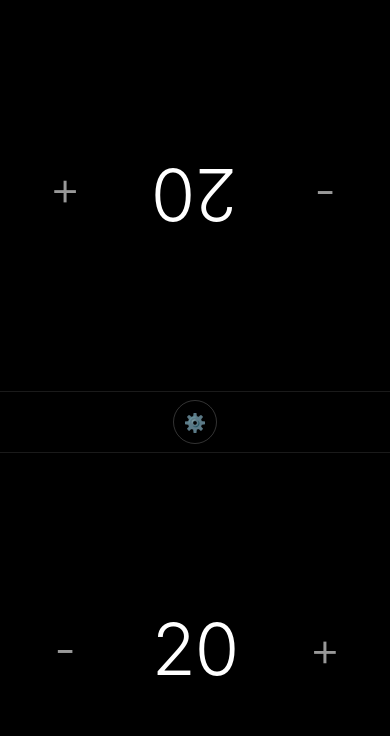
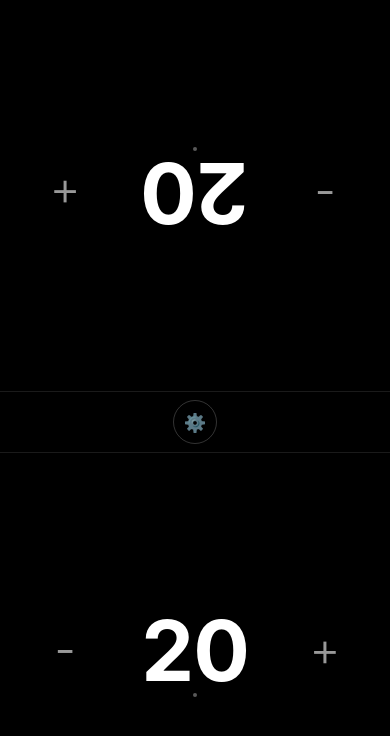
Before and after one commit to Patonero/ledger-mobile, a React Native app: screen / in a window 390 px wide. Shown: the top 736 px of the page. Built offline with nearby package versions, Linux system fonts and the light colour scheme.

Commit message:
fix: enhance life total display with container and orientation dot

```diff
--- a/App.js
+++ b/App.js
@@ -158,7 +158,10 @@ export default function App() {
                 {lifeChange > 0 ? `+${lifeChange}` : lifeChange}
               </Text>
             )}
-            <Text style={styles.lifeTotal}>{life}</Text>
+            <View style={styles.lifeTotalContainer}>
+              <Text style={styles.lifeTotal}>{life}</Text>
+              <View style={styles.orientationDot} />
+            </View>
           </View>
 
           <TouchableOpacity
@@ -321,16 +324,27 @@ const styles = StyleSheet.create({
     justifyContent: "center",
     alignItems: "center",
   },
+  lifeTotalContainer: {
+    alignItems: "center",
+    justifyContent: "center",
+  },
   lifeTotal: {
     color: "#fff",
-    fontSize: 72,
-    fontWeight: "300",
+    fontSize: 84,
+    fontWeight: "700",
     textAlign: "center",
     letterSpacing: -1,
   },
+  orientationDot: {
+    width: 4,
+    height: 4,
+    borderRadius: 2,
+    backgroundColor: "rgba(255, 255, 255, 0.35)",
+    marginTop: -8,
+  },
   lifeChange: {
     position: "absolute",
-    top: -28,
+    top: -32,
     color: "#fff",
     fontSize: 20,
     fontWeight: "300",
```
